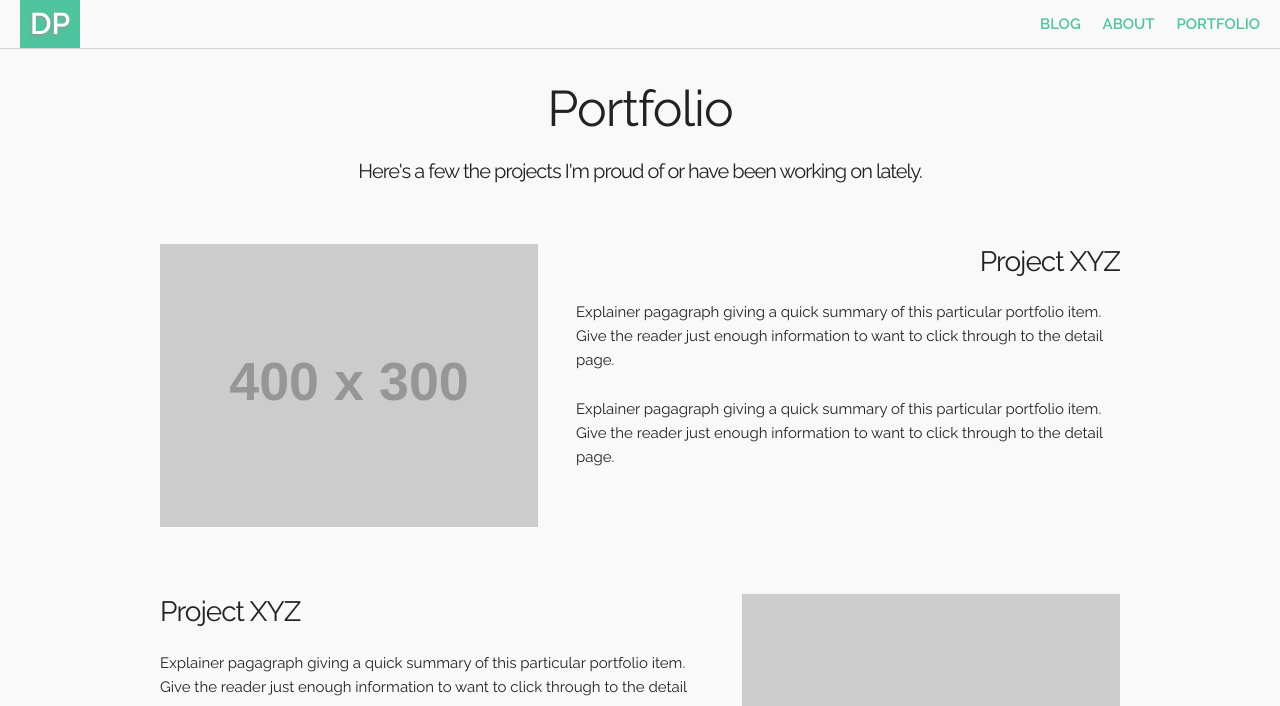
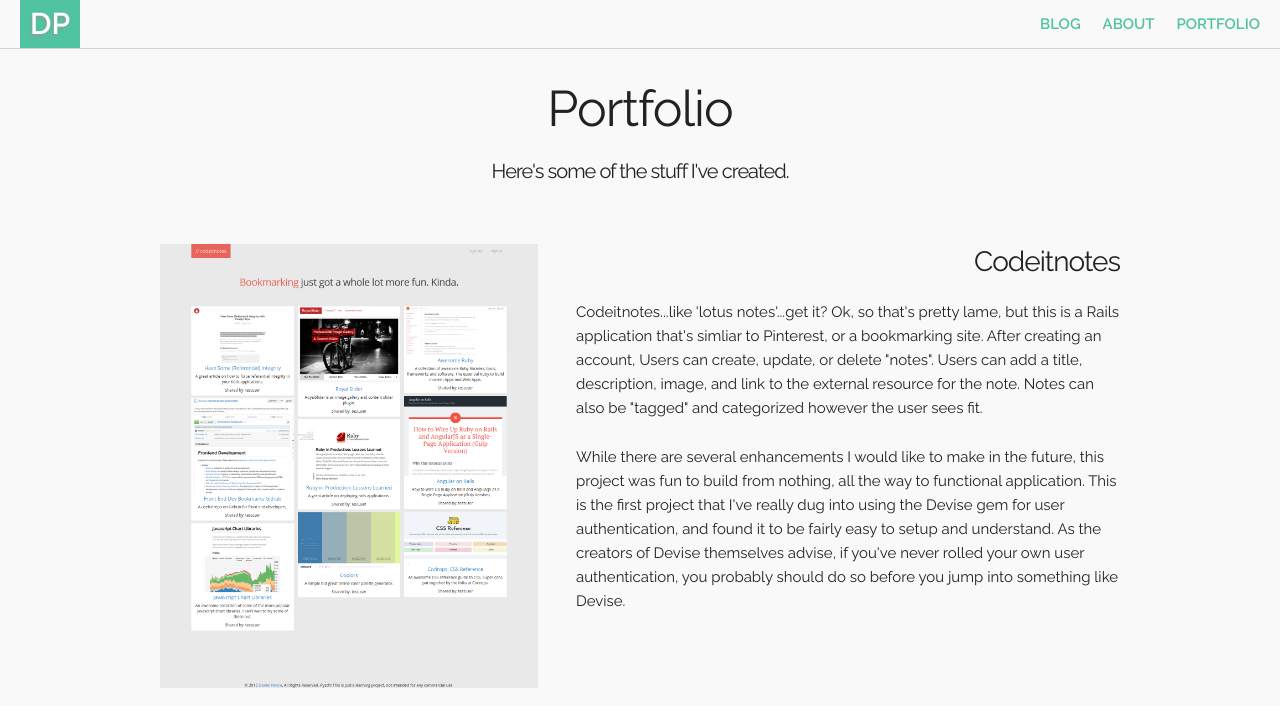
Before and after one commit to danieldpence/ddp-jekyll, a Jekyll site: the page built from portfolio.html, in a window 1280 px wide and 1400 px high. Shown: the top 706 px of the window. Built offline with Jekyll 4.4.1, drawn with Linux system fonts in a browser that asks for light colours; some of the changed text lies outside the part shown.

Commit message:
Update About and Portfolio copy

```diff
--- a/_config.yml
+++ b/_config.yml
@@ -1,8 +1,8 @@
 # Site settings
-title: Daniel Pence &mdash; Front End Developer
+title: Daniel Pence &mdash; Web Developer
 logo-text: DP
 email: daniel@danielpence.com
-description: Personal blog and portoflio of Daniel Pence, a Front End Developer from Nashville, TN.
+description: Personal blog and portoflio of Daniel Pence, a Web Developer from Nashville, TN.
 baseurl: "" # the subpath of your site, e.g. /blog/
 url: "http://www.danielpence.com" # the base hostname & protocol for your site
 twitter_username: danieldpence #enter twitter handle
--- a/portfolio.html
+++ b/portfolio.html
@@ -9,24 +9,20 @@ permalink: /portfolio/
     <div class="row">
         <header>
             <h1>Portfolio</h1>
-            <h2>Here's a few the projects I'm proud of or have been working on lately.</h2>
+            <h2>Here's some of the stuff I've created.</h2>
         </header>
     </div>
     <ul>
         <li class="portfolio-item">
             <div class="row">
                 <div class="five columns">
-                    <img src="http://placehold.it/400x300" class="u-max-full-width">
+                    <img src="/img/codeitnotes.png" class="u-max-full-width">
                 </div>
                 <div class="seven columns">
-                    <h3>Project XYZ</h3>
-                    <p>Explainer pagagraph giving a quick summary of
-                    this particular portfolio item. Give the reader just enough
-                    information to want to click through to the detail page.</p>
+                    <h3>Codeitnotes</h3>
+                    <p>Codeitnotes...like 'lotus notes'...get it? Ok, so that's pretty lame, but this is a Rails application that's simliar to Pinterest, or a bookmarking site. After creating an account, Users can create, update, or delete "notes". Users can add a title, description, image, and link to the external resource for the note. Notes can also be "tagged" and categorized however the user sees fit.</p>
 
-                    <p>Explainer pagagraph giving a quick summary of
-                    this particular portfolio item. Give the reader just enough
-                    information to want to click through to the detail page.</p>
+                    <p>While there are several enhancements I would like to make in the future, this project was fun to build from nothing, all the way to functional application. This is the first project that I've really dug into using the Devise gem for user authentication, and found it to be fairly easy to setup and understand. As the creators of Devise themselves advise, if you've never rolled your own user authentication, you probably should do so before you jump into something like Devise.</p>
                 </div>
             </div>
         </li>
@@ -34,13 +30,15 @@ permalink: /portfolio/
         <li class="portfolio-item">
             <div class="row">
                 <div class="seven columns">
-                    <h3>Project XYZ</h3>
-                    <p>Explainer pagagraph giving a quick summary of
-                    this particular portfolio item. Give the reader just enough
-                    information to want to click through to the detail page.</p>
+                    <h3>danielpence.com v1.0</h3>
+                    <p>This was the very first version of my personal website. It was a simple, single-page static site that was meant to introduce myself to potential employers. The page had a section with a quick introduction section about who I am, followed by a portfolio section showcasing some of the work I had done up to that point.</p>
+
+                    <p>I also had a contact form that used a pretty cool service called Formspree to handle the submission of the message. Basically, you submit the form messages to Formspree's servers, and they simply forward those messages to your email inbox. It was really simple to setup and works like a charm. No need to overcomplicate things, right?</p>
+
+                    <p>I probably spent a whole lot more time working on this initial version of my site than I needed to, but I wanted it to really showcase my skill level and potential for growth. The only thing I wish I had implemented sooner was a blog of some sort. There's been so many moments that I've thought, "hey, that would make a great blog post", yet I had no blog to publish to. Thus my motivation for creating the current version of my website!</p>
                 </div>
                 <div class="five columns">
-                    <img src="http://placehold.it/400x300" class="u-max-full-width">
+                    <img src="/img/danielpence-v1.png" class="u-max-full-width">
                 </div>
             </div>
         </li>
```
Also changed, not shown: about.html (+3 -9 lines), img/codeitnotes.png (added), 1 other file.
